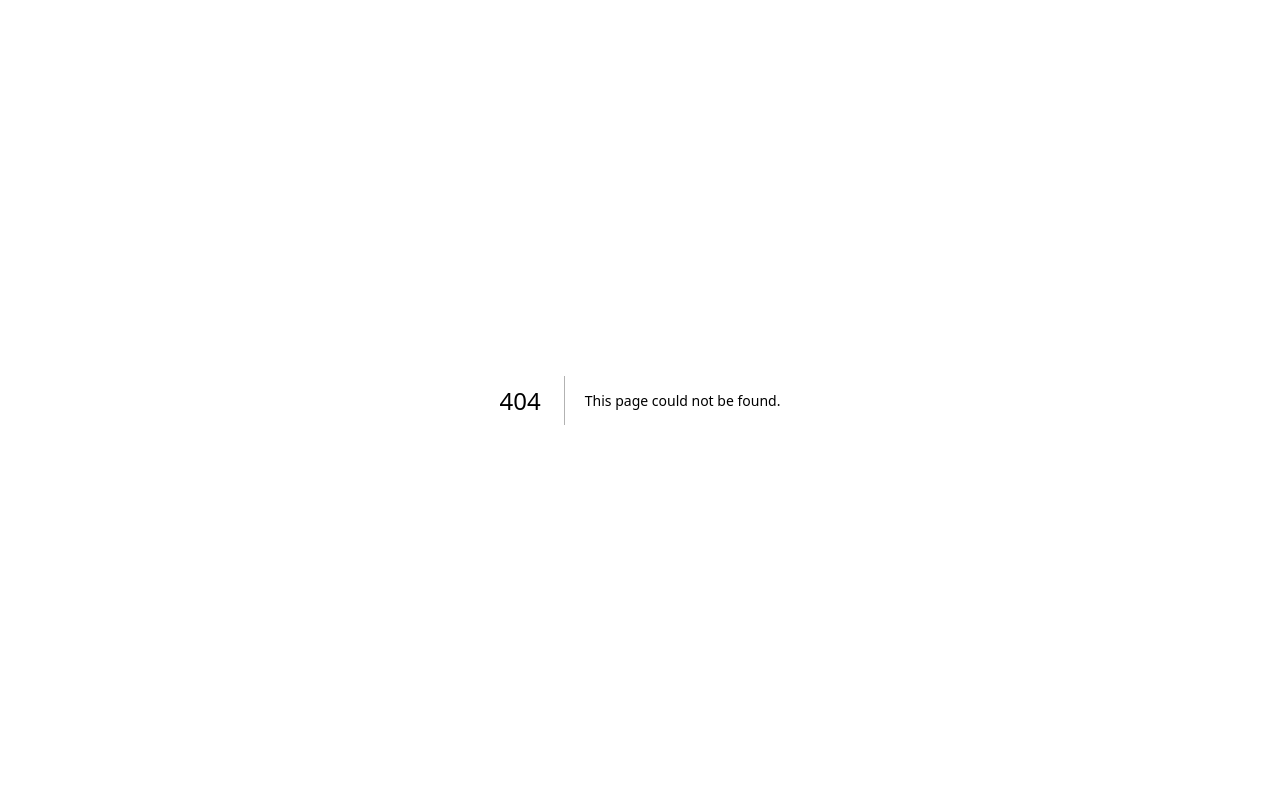
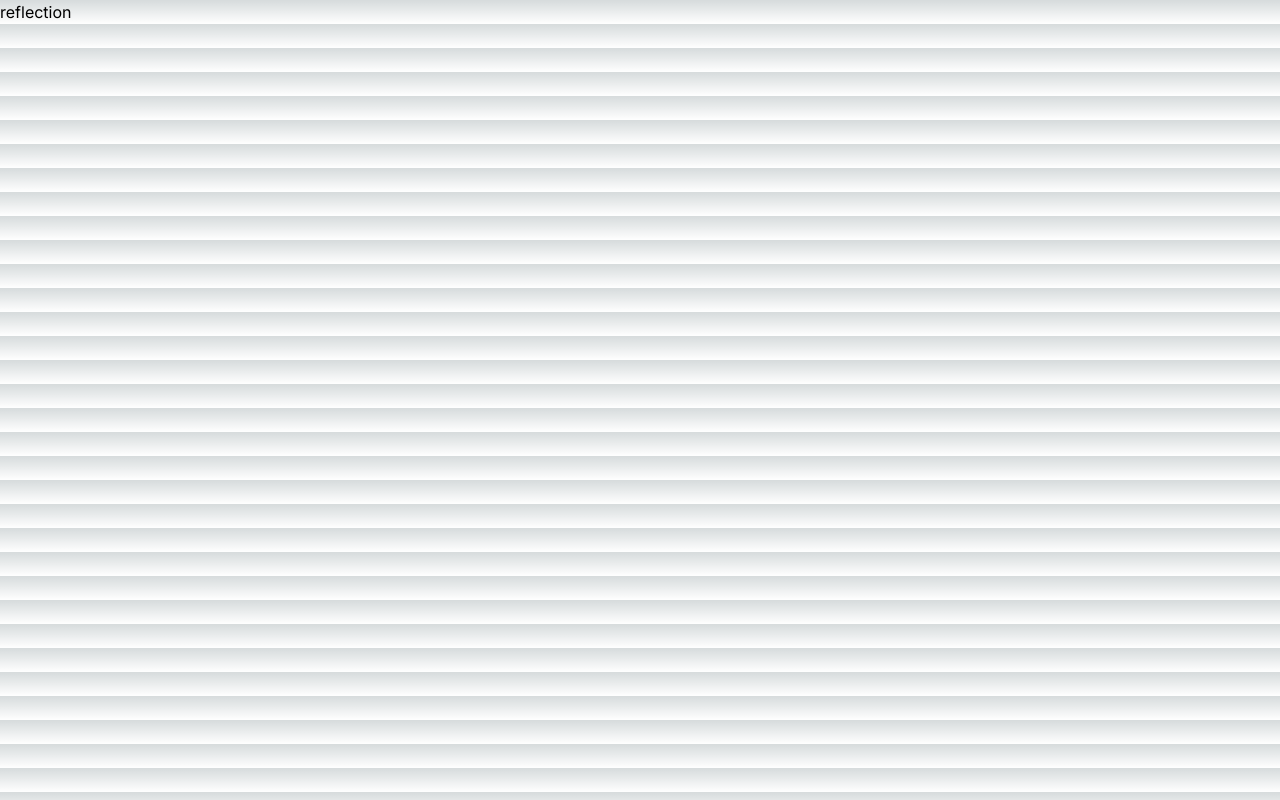
Before and after one commit to rivenshell/enoki, a Next.js app: page /reflection in a window 1280 px wide. Before the commit this address had no page. Built offline with nearby package versions, Linux system fonts and the light colour scheme.

Commit message:
enoki commit

```diff
--- /dev/null
+++ b/app/notes/page.tsx
@@ -0,0 +1,5 @@
+import React from "react"
+
+export default function notes() {
+  return <>notes</>
+}
--- /dev/null
+++ b/app/reflection/page.tsx
@@ -0,0 +1,5 @@
+import React from "react"
+
+export default function reflection() {
+  return <>reflection</>
+}
```
